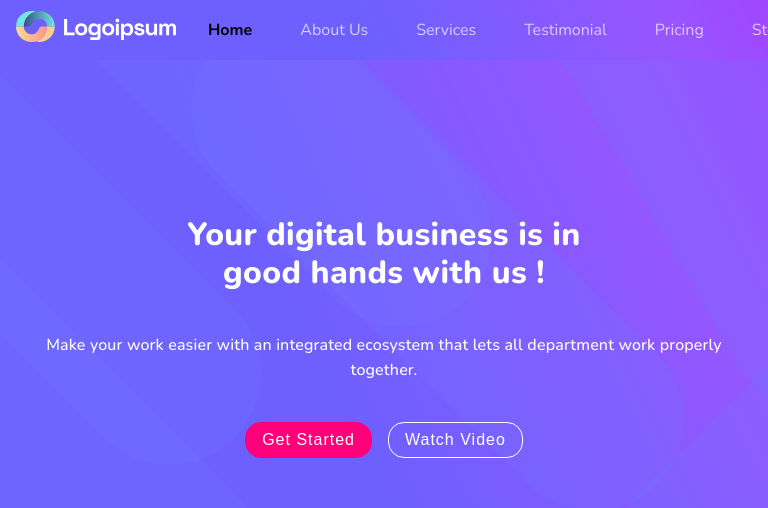
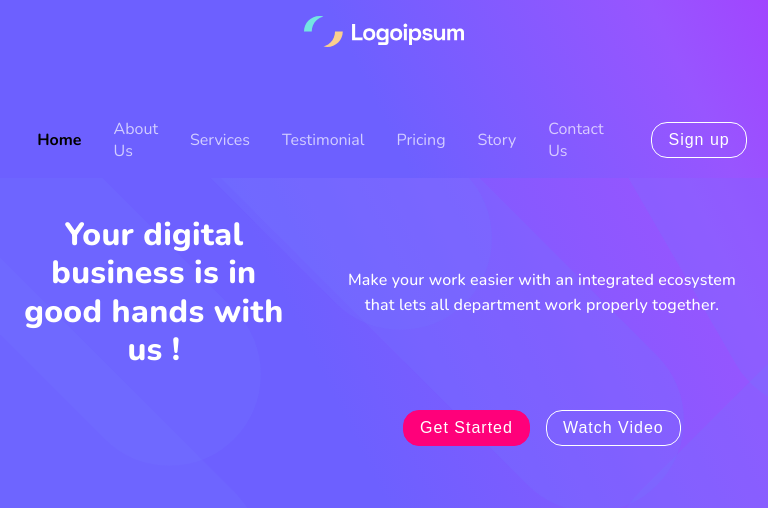
Before and after one commit to Krisna07/saas-landing-page, a React (Create React App) app: page / in a window 768 px wide. Shown: the top 508 px of the page. Built offline with nearby package versions, Linux system fonts and the light colour scheme.

Commit message:
navigationcontrols

```diff
--- a/src/Components/Navbar/Navbar.tsx
+++ b/src/Components/Navbar/Navbar.tsx
@@ -134,9 +134,10 @@ const Navbar = () => {
       }`}
       style={{ height: `${!menu ? "100vh" : "60px"}` }}
     >
+      <div className="mobileMenu">
         <div className="logoContainer">
           <span>{logo}</span>
-        <span className="burgurmenu">
+          <span className="burgurmenu" style={{ color: "var(--headingColor)" }}>
             {!menu ? (
               <RxCross1 onClick={() => setMenu(!menu)} />
             ) : (
@@ -145,10 +146,9 @@ const Navbar = () => {
           </span>
         </div>
         <div
-        className="mobileMenu"
+          className="menus"
           style={menu ? { opacity: "0" } : { opacity: "1" }}
         >
-        <div className="menus">
           {tabs.map((tab) => (
             <Link
               className="mobileMenuItems"
@@ -170,6 +170,16 @@ const Navbar = () => {
         </div>
       </div>
       <div className="menuContainer">
+        <div className="logoContainer">
+          <span>{logo}</span>
+          <span className="burgurmenu">
+            {!menu ? (
+              <RxCross1 onClick={() => setMenu(!menu)} />
+            ) : (
+              <RxHamburgerMenu onClick={() => setMenu(!menu)} />
+            )}
+          </span>
+        </div>
         <div className="menus">
           {tabs.map((tab) => (
             <Link
@@ -186,7 +196,9 @@ const Navbar = () => {
             </Link>
           ))}
         </div>
-        <Button btnText={"Sign up"} btnBorder={"1px solid gray"} />
+        <div className="btnContainer">
+          <Button btnText={"Sign up"} btnBorder={"1px solid white"} />
+        </div>
       </div>
     </div>
   );
--- a/src/Styles/Navbar.css
+++ b/src/Styles/Navbar.css
@@ -23,6 +23,8 @@
   height: 93vh;
   display: flex;
   flex-direction: column;
+  align-items: center;
+
   gap: 2rem;
   transition: opacity ease-in 300ms;
   overflow-y: scroll;
@@ -45,10 +47,9 @@
 }
 .logoContainer {
   width: 100%;
-  height: 60px;
+  height: 70px;
   display: flex;
   align-items: center;
-
   justify-content: space-between;
   box-sizing: border-box;
 
@@ -205,33 +206,33 @@ span {
   .navigationContainer {
     width: 100%;
     height: fit-content !important;
-    flex-basis: auto;
     flex-direction: row;
     box-sizing: border-box;
     padding: 0 1rem;
   }
 
   .menuContainer {
-    /* width: 100%; */
-    flex-basis: 2/3;
-    display: flex;
-    align-items: center;
-    justify-content: space-between;
+    width: 100%;
+    display: grid;
+    grid-auto-flow: column;
+    place-items: center;
+    grid-template-columns: 15% 70% 15%;
     padding: 0 1rem;
     box-sizing: border-box;
     gap: 2em;
   }
   .logoContainer {
-    flex-basis: 1/3;
     padding: 0;
   }
   .menus {
     width: 100%;
     flex-direction: row;
-    gap: 1rem;
+    align-items: center;
+    justify-content: center;
+    /* gap: 1rem; */
     /* padding: 1rem; */
   }
-  .menus a {
+  .menus Link {
     width: max-content;
     text-decoration: none;
   }
@@ -240,3 +241,36 @@ span {
     display: none !important;
   }
 }
+
+@media (min-width: 750px) and (max-width: 1000px) {
+  .menuContainer {
+    min-width: 100%;
+    display: grid;
+    grid-template-columns: auto;
+    grid-template-areas:
+      "logo logo"
+      "menu btn";
+
+    align-items: center;
+    justify-content: center;
+  }
+  .logoContainer {
+    width: 100%;
+    display: flex;
+    align-items: center;
+    justify-content: center;
+    grid-area: logo;
+  }
+  .menus {
+    grid-area: menu;
+    display: flex;
+    align-items: center;
+    justify-content: start;
+  }
+  .btnContainer {
+    display: flex;
+    align-items: center;
+    justify-content: end;
+    grid-area: btn;
+  }
+}
```
Lines whose indentation alone changed are shown as unchanged.
